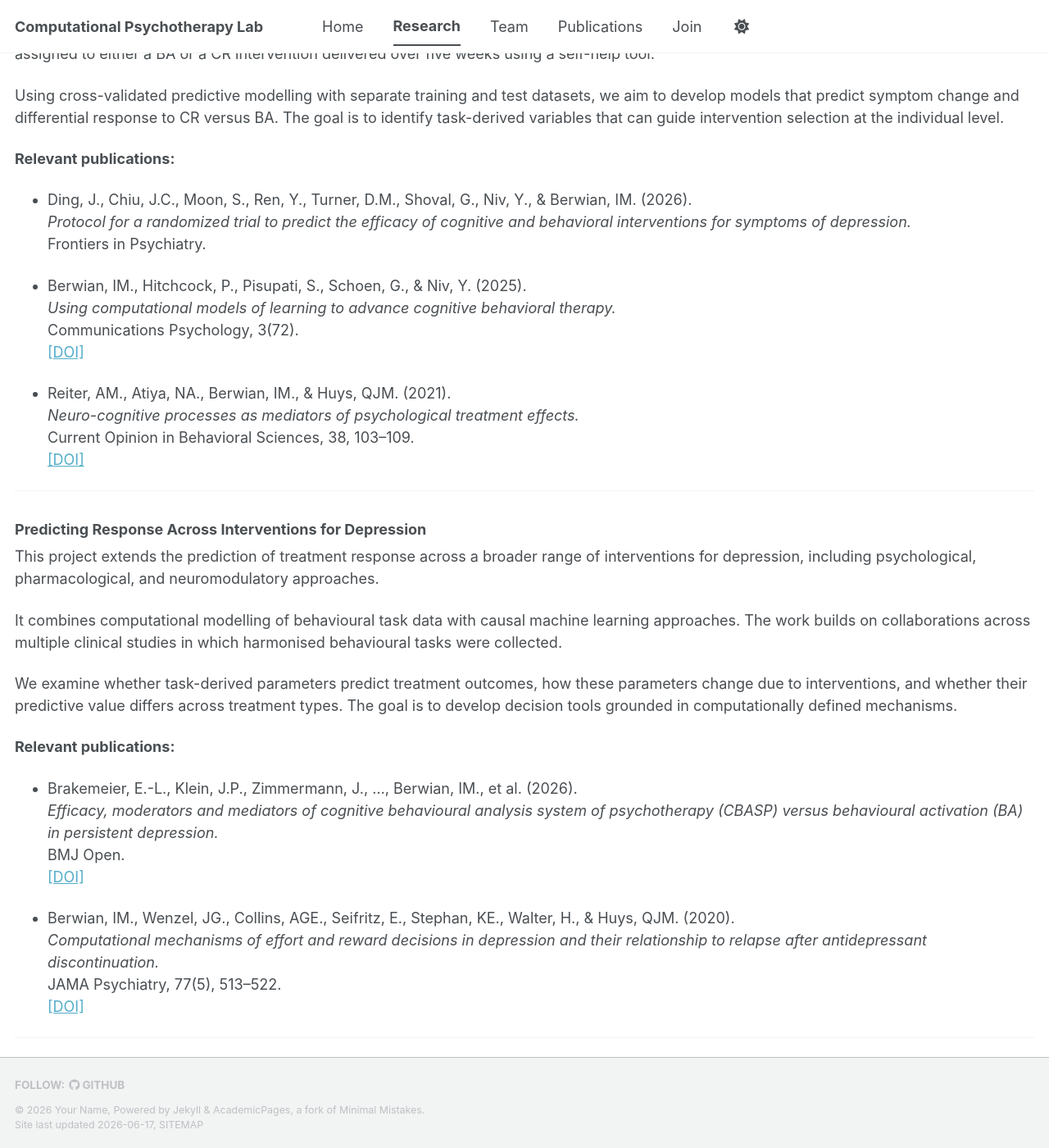
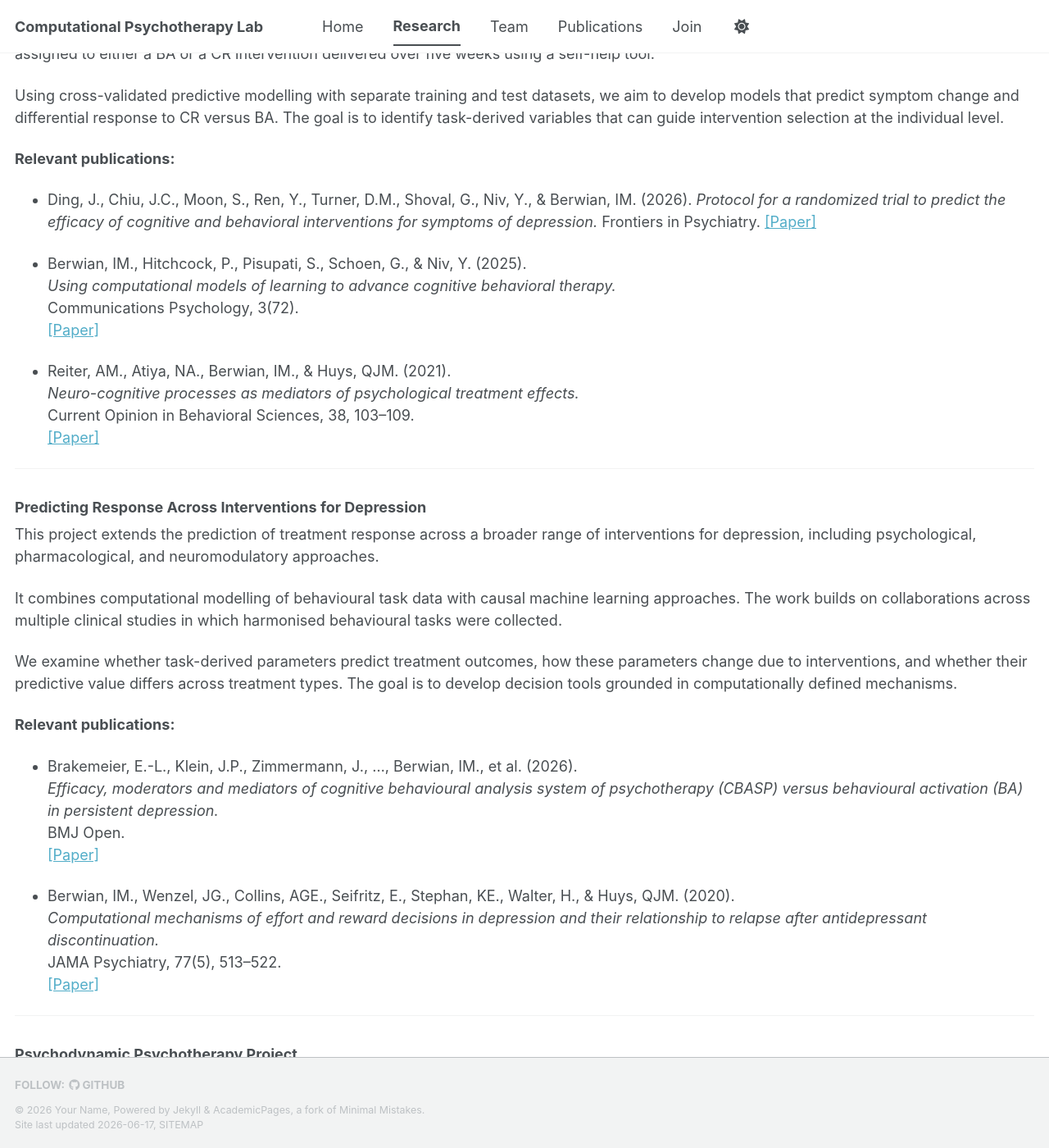
Before and after one commit to IsabelBerwian/CPT-lab, a Jekyll site: the page built from _pages/research.md, in a window 1280 px wide and 1400 px high, scrolled down 1310 px. Shown: the whole window at 82% size. Built offline with Jekyll 4.4.1, drawn with Linux system fonts in a browser that asks for light colours; a script bundle is joined from its source files by our own code; library files that are not in the unit come from our copies; some of the changed text lies outside the part shown.

Commit message:
Revise publication list and add paper links
Updated publication references to include links to papers and removed duplicate entry.

```diff
--- a/_pages/research.md
+++ b/_pages/research.md
@@ -46,20 +46,17 @@ In a completed clinical trial, participants completed questionnaires and behavio
 Using cross-validated predictive modelling with separate training and test datasets, we aim to develop models that predict symptom change and differential response to CR versus BA. The goal is to identify task-derived variables that can guide intervention selection at the individual level.
 
 **Relevant publications:**
-
-- Ding, J., Chiu, J.C., Moon, S., Ren, Y., Turner, D.M., Shoval, G., Niv, Y., & Berwian, IM. (2026).
-  *Protocol for a randomized trial to predict the efficacy of cognitive and behavioral interventions for symptoms of depression.*
-  Frontiers in Psychiatry.
+- Ding, J., Chiu, J.C., Moon, S., Ren, Y., Turner, D.M., Shoval, G., Niv, Y., & Berwian, IM. (2026).    *Protocol for a randomized trial to predict the efficacy of cognitive and behavioral interventions for symptoms of depression.*    Frontiers in Psychiatry.    [[Paper]](https://www.frontiersin.org/journals/psychiatry/articles/10.3389/fpsyt.2026.1774560/full)
 
 - Berwian, IM., Hitchcock, P., Pisupati, S., Schoen, G., & Niv, Y. (2025).
   *Using computational models of learning to advance cognitive behavioral therapy.*
   Communications Psychology, 3(72).
-  [[DOI]](https://doi.org/10.1038/s44271-025-00251-4)
+  [[Paper]](https://doi.org/10.1038/s44271-025-00251-4)
 
 - Reiter, AM., Atiya, NA., Berwian, IM., & Huys, QJM. (2021).
   *Neuro-cognitive processes as mediators of psychological treatment effects.*
   Current Opinion in Behavioral Sciences, 38, 103–109.
-  [[DOI]](https://doi.org/10.1016/j.cobeha.2021.02.007)
+  [[Paper]](https://doi.org/10.1016/j.cobeha.2021.02.007)
 
 ---
 
@@ -76,12 +73,12 @@ We examine whether task-derived parameters predict treatment outcomes, how these
 - Brakemeier, E.-L., Klein, J.P., Zimmermann, J., …, Berwian, IM., et al. (2026).
   *Efficacy, moderators and mediators of cognitive behavioural analysis system of psychotherapy (CBASP) versus behavioural activation (BA) in persistent depression.*
   BMJ Open.
-  [[DOI]](https://doi.org/10.1136/bmjopen-2025-107051)
+  [[Paper]](https://doi.org/10.1136/bmjopen-2025-107051)
 
 - Berwian, IM., Wenzel, JG., Collins, AGE., Seifritz, E., Stephan, KE., Walter, H., & Huys, QJM. (2020).
   *Computational mechanisms of effort and reward decisions in depression and their relationship to relapse after antidepressant discontinuation.*
   JAMA Psychiatry, 77(5), 513–522.
-  [[DOI]](https://doi.org/10.1001/jamapsychiatry.2019.4971)
+  [[Paper]](https://doi.org/10.1001/jamapsychiatry.2019.4971)
 
 ---
 
@@ -98,9 +95,9 @@ The broader goal is to establish a formal bridge between psychodynamic theory an
 - Dulburg, Z., Dubey, R., Berwian, IM., & Cohen, J. (2023).
   *Having multiple selves helps learning agents explore and adapt in complex changing worlds.*
   PNAS, 120(28).
-  [[DOI]](https://doi.org/10.1073/pnas.2221180120)
+  [[Paper]](https://doi.org/10.1073/pnas.2221180120)
 
 - Story, GW., Smith, R., Moutoussis, M., Berwian, IM., Nolte, T., Bilek, E., & Dolan, RJ. (2023).
   *A social inference model of idealization and devaluation.*
   Psychological Review, 131(3), 749–780.
-  [[DOI]](https://doi.org/10.1037/rev0000430)
+  [[Paper]](https://doi.org/10.1037/rev0000430)
```
